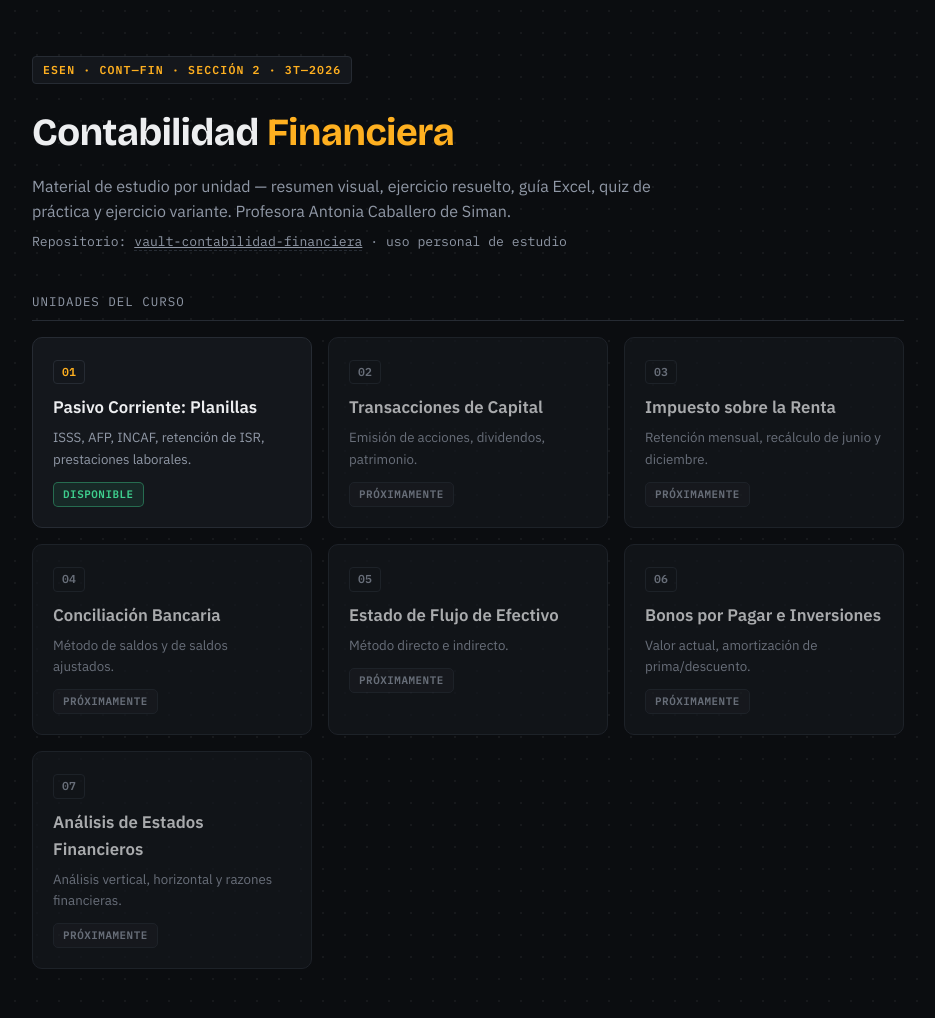
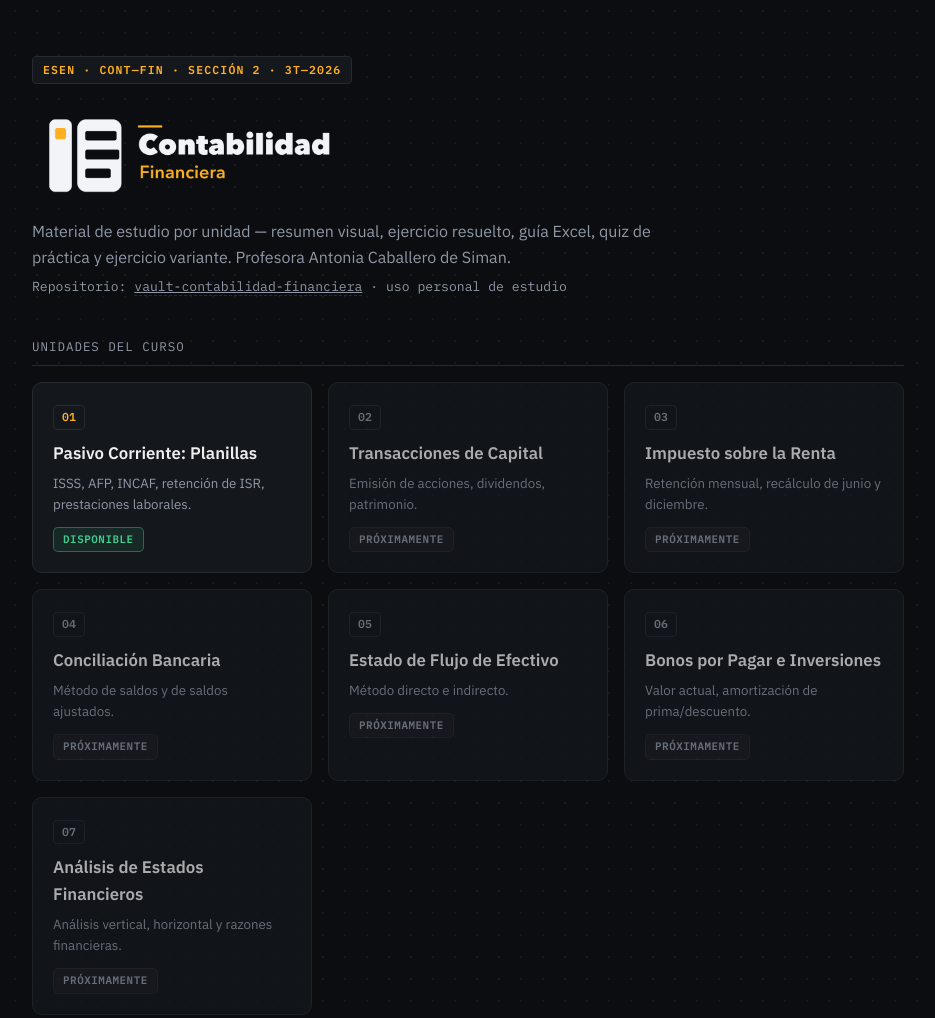
Before and after one commit to carcamval2025-cyber/vault-contabilidad-financiera, a plain HTML site: page docs/index.html in a window 1280 px wide. Shown: the top 1018 px of the page, without its empty margins (172-1107 px from the left). Drawn offline with nearby package versions, Linux system fonts and the light colour scheme.

Commit message:
vault backup: 2026-08-26 00:01:31

```diff
--- a/docs/index.html
+++ b/docs/index.html
@@ -4,6 +4,7 @@
 <meta charset="UTF-8">
 <meta name="viewport" content="width=device-width, initial-scale=1.0">
 <title>Contabilidad Financiera — Sección 2 · Trimestre 3/2026</title>
+<link rel="icon" type="image/png" href="favicon-v3.png">
 <link rel="preconnect" href="https://fonts.googleapis.com">
 <link rel="preconnect" href="https://fonts.gstatic.com" crossorigin>
 <link href="https://fonts.googleapis.com/css2?family=Bricolage+Grotesque:opsz,wght@12..96,400..800&family=IBM+Plex+Sans:wght@300;400;500;600;700&family=IBM+Plex+Mono:wght@400;500;600;700&display=swap" rel="stylesheet">
@@ -37,6 +38,7 @@ a{color:var(--accent-2);}
   border:1px solid var(--border); padding:4px 10px; border-radius:4px; background:var(--bg-elev);
 }
 h1{font-size:2.4rem; margin-bottom:10px;}
+.brand-logo{display:block; width:min(100%, 480px); height:auto;}
 .sub{color:var(--text-dim); font-size:1rem; max-width:640px; margin-bottom:6px;}
 .meta{color:var(--text-dim); font-size:0.82rem; margin-bottom:40px; font-family:'IBM Plex Mono',monospace;}
 .meta a{color:var(--text-dim); border-bottom:1px dashed var(--border);}
@@ -82,7 +84,7 @@ footer a{color:var(--text-dim);}
 <body>
 <div class="wrap">
   <span class="eyebrow">ESEN · CONT—FIN · SECCIÓN 2 · 3T—2026</span>
-  <h1>Contabilidad <em>Financiera</em></h1>
+  <h1><img class="brand-logo" src="assets/contabilidad-financiera-logo-light-v3.webp" alt="Contabilidad Financiera"></h1>
   <p class="sub">Material de estudio por unidad — resumen visual, ejercicio resuelto, guía Excel, quiz de práctica y ejercicio variante. Profesora Antonia Caballero de Siman.</p>
   <p class="meta">Repositorio: <a href="https://github.com/carcamval2025-cyber/vault-contabilidad-financiera" target="_blank" rel="noopener">vault-contabilidad-financiera</a> · uso personal de estudio</p>
 
```
Also changed, not shown: docs/assets/contabilidad-financiera-logo-dark-v3.webp (added), docs/assets/contabilidad-financiera-logo-light-v3.webp (added), docs/assets/contabilidad-financiera-logo-v2.png (added), docs/assets/contabilidad-financiera-logo-v3.svg (added), docs/assets/contabilidad-financiera-logo.png (added), docs/assets/contabilidad-financiera-logo.svg (added), docs/favicon-v2.png (added), docs/favicon-v3.png (added), docs/favicon-v3.svg (added), docs/favicon.png (added), docs/favicon.svg (added), 2 other files.
